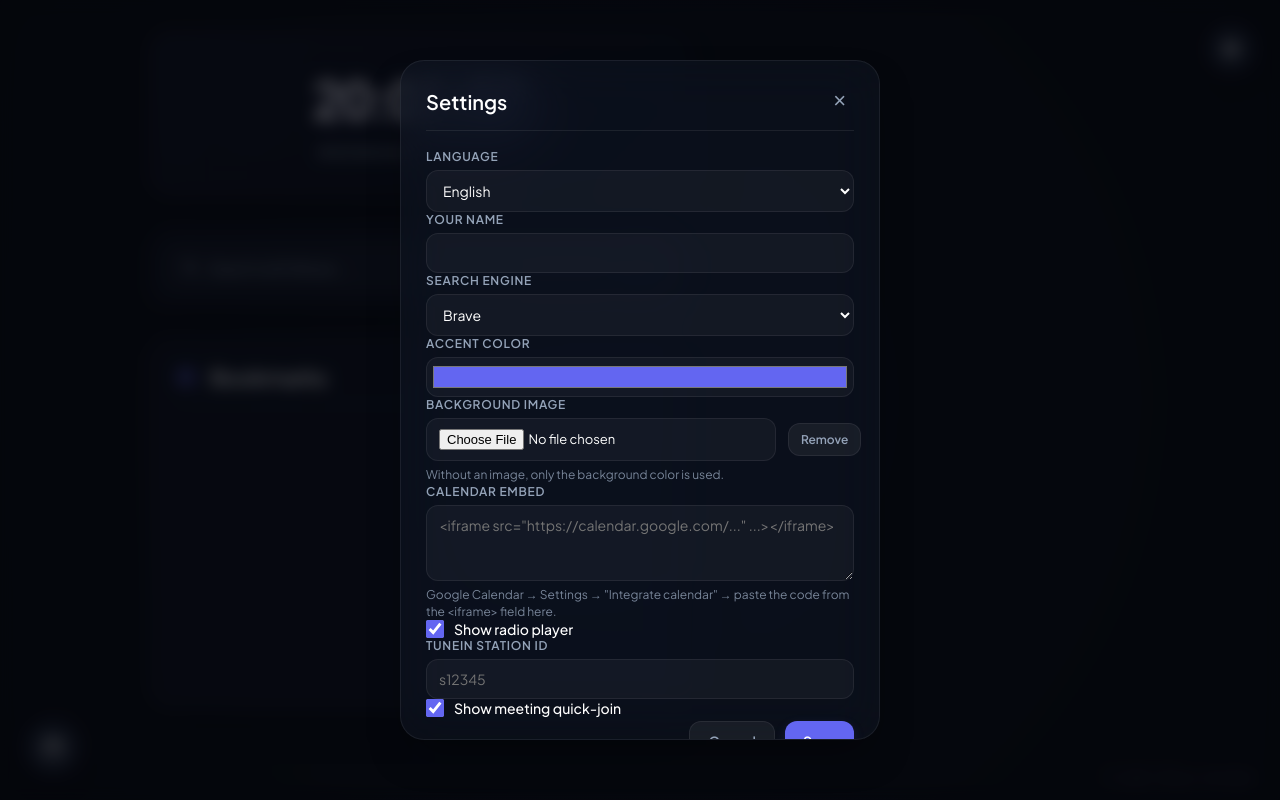
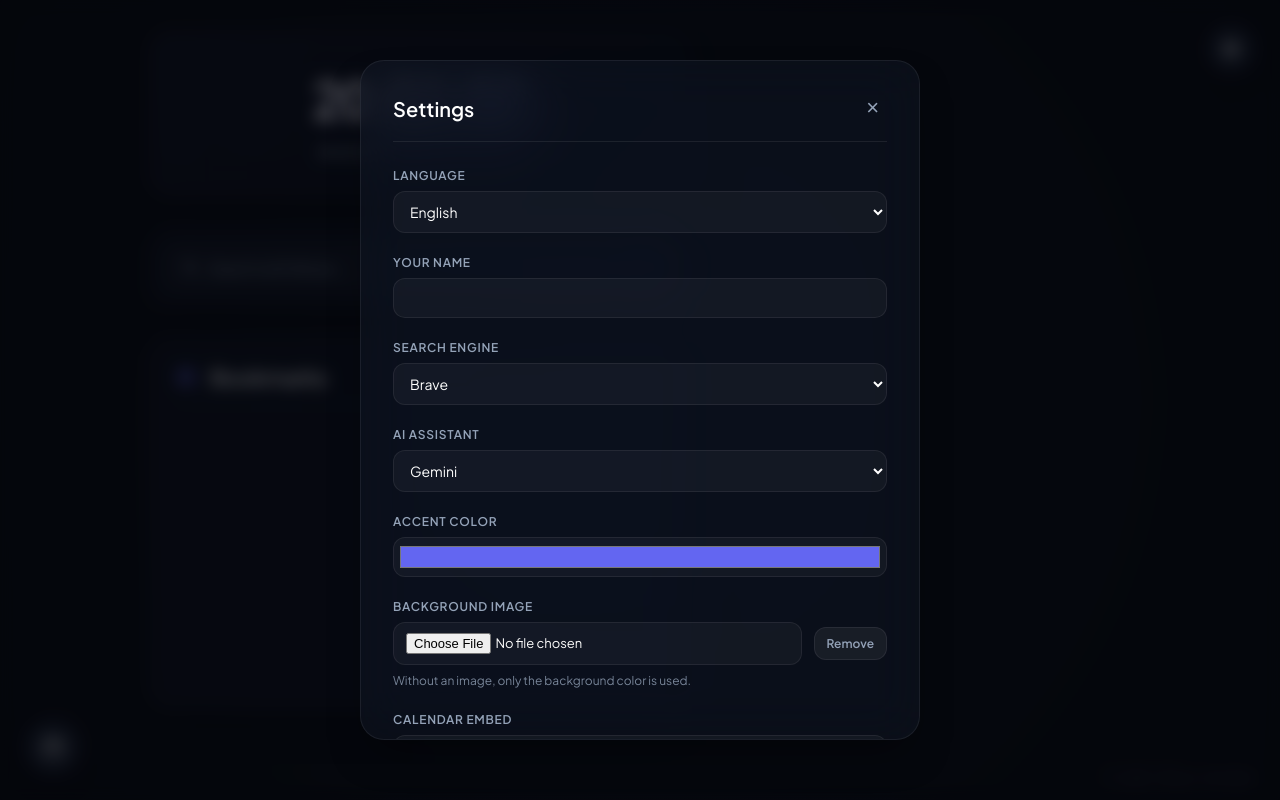
Before and after one commit to Saboti215/dashboard, a browser extension: page index.html in a window 1280 px wide. Both pictures are taken after a click on the button 1231 px from the left and 49 px from the top of the page. Drawn offline with Linux system fonts and the light colour scheme.

Commit message:
Cleanup old code

```diff
--- a/index.html
+++ b/index.html
@@ -54,7 +54,7 @@
                             </svg>
                             <input type="search" name="q" id="search-input" autofocus autocomplete="off">
                         </form>
-                        <a id="gemini-btn" href="https://gemini.google.com/app" data-i18n-title="gemini.title" title="Neuer Gemini-Chat">
+                        <a id="ai-btn" href="https://gemini.google.com/app" data-i18n-title="ai.title" title="Neuer KI-Chat">
                             <svg xmlns="http://www.w3.org/2000/svg" fill="none" viewBox="0 0 24 24" stroke="currentColor">
                                 <path stroke-linecap="round" stroke-linejoin="round" stroke-width="2" d="M12 3l1.912 5.813L20 10.5l-6.088 1.687L12 18l-1.912-5.813L4 10.5l6.088-1.687L12 3z" />
                             </svg>
@@ -123,7 +123,7 @@
 
                 <div id="meetings-list"></div>
 
-                <form id="meeting-form">
+                <form id="meeting-form" class="modal-form">
                     <input type="hidden" id="meeting-id">
                     <input type="hidden" id="meeting-recurrence" value="weekly">
 
@@ -205,7 +205,7 @@
                     <button type="button" class="modal-close" data-i18n-title="close" title="Schließen">&times;</button>
                 </div>
 
-                <form id="settings-form">
+                <form id="settings-form" class="modal-form">
                     <div class="form-row">
                         <label for="settings-language" data-i18n="settings.language">Sprache</label>
                         <select id="settings-language">
@@ -228,6 +228,17 @@
                             <option value="bing">Bing</option>
                             <option value="startpage">Startpage</option>
                             <option value="ecosia">Ecosia</option>
+                        </select>
+                    </div>
+
+                    <div class="form-row">
+                        <label for="settings-ai-assistant" data-i18n="settings.aiAssistant">KI-Assistent</label>
+                        <select id="settings-ai-assistant">
+                            <option value="gemini">Gemini</option>
+                            <option value="chatgpt">ChatGPT</option>
+                            <option value="claude">Claude</option>
+                            <option value="copilot">Copilot</option>
+                            <option value="perplexity">Perplexity</option>
                         </select>
                     </div>
 
--- a/src/dashboard.css
+++ b/src/dashboard.css
@@ -259,8 +259,8 @@ body::after {
     -webkit-appearance: none;
 }
 
-/* Gemini quick-start button */
-#gemini-btn {
+/* AI assistant quick-start button (which assistant it opens is set in Settings) */
+#ai-btn {
     display: flex;
     align-items: center;
     justify-content: center;
@@ -278,12 +278,12 @@ body::after {
                 box-shadow 0.3s;
 }
 
-#gemini-btn svg {
+#ai-btn svg {
     width: 22px;
     height: 22px;
 }
 
-#gemini-btn:hover {
+#ai-btn:hover {
     transform: translateY(-3px);
     background-color: rgba(255, 255, 255, 0.06);
     border-color: var(--card-border-hover);
@@ -605,15 +605,16 @@ body::after {
 
 .modal-card {
     position: relative;
-    width: min(480px, calc(100vw - 50px));
+    width: min(560px, calc(100vw - 50px));
     max-height: 85vh;
     overflow-y: auto;
+    overflow-x: hidden;
     background: var(--card-bg);
     backdrop-filter: blur(25px) saturate(190%);
     -webkit-backdrop-filter: blur(25px) saturate(190%);
     border: 1px solid var(--card-border);
     border-radius: 24px;
-    padding: 25px;
+    padding: 32px;
     box-shadow: 0 20px 40px -15px rgba(0, 0, 0, 0.5);
     transform: translateY(10px) scale(0.98);
     transition: transform 0.3s cubic-bezier(0.16, 1, 0.3, 1);
@@ -629,8 +630,8 @@ body::after {
     justify-content: space-between;
     font-size: 20px;
     font-weight: 600;
-    margin-bottom: 18px;
-    padding-bottom: 14px;
+    margin-bottom: 26px;
+    padding-bottom: 18px;
     border-bottom: 1px solid rgba(255, 255, 255, 0.08);
 }
 
@@ -732,25 +733,30 @@ body::after {
     border-color: rgba(248, 113, 113, 0.4);
 }
 
-/* Meeting form */
-#meeting-form {
+/* Shared form layout, used by both the Meeting form and the Settings form */
+.modal-form {
     display: flex;
     flex-direction: column;
-    gap: 14px;
-    padding-top: 16px;
+    gap: 22px;
+}
+
+/* The meeting form follows the meetings list, so it gets its own divider above it;
+   the settings form follows directly after the modal header and needs none. */
+#meeting-form {
+    padding-top: 20px;
     border-top: 1px solid rgba(255, 255, 255, 0.08);
 }
 
 .form-row {
     display: flex;
     flex-direction: column;
-    gap: 6px;
+    gap: 8px;
 }
 
 .form-row-split {
     display: grid;
     grid-template-columns: 1fr 1fr;
-    gap: 14px;
+    gap: 16px;
 }
 
 .form-row label {
@@ -835,11 +841,13 @@ body::after {
 .form-row-file {
     display: flex;
     align-items: center;
+    flex-wrap: wrap;
     gap: 12px;
 }
 
 .form-row-file input[type="file"] {
     flex: 1;
+    min-width: 0; /* let the (otherwise wide) native file input shrink instead of overflowing */
     font-size: 13px;
 }
 
@@ -887,8 +895,10 @@ body::after {
 .form-actions {
     display: flex;
     justify-content: flex-end;
-    gap: 10px;
+    gap: 12px;
     margin-top: 4px;
+    padding-top: 22px;
+    border-top: 1px solid rgba(255, 255, 255, 0.08);
 }
 
 .btn {
--- a/src/dashboard.js
+++ b/src/dashboard.js
@@ -39,6 +39,7 @@ $(document).ready(() => {
 
         applyLanguage(settings.language);
         applyAccentColor(settings.accentColor);
+        applyAiAssistant(settings.aiAssistant);
         applyBackground();
         loadCalendar(settings);
         loadSearch(settings);
@@ -66,6 +67,7 @@ function getDefaultSettings() {
         userName: "",
         accentColor: "#6366f1",
         searchEngine: "brave",
+        aiAssistant: "gemini",
         calendarIframe: "",
         tuneInId: "",
         radioEnabled: true,
@@ -235,6 +237,23 @@ function loadSearch(settings) {
 function updateSearchPlaceholder(engineKey) {
     const engine = SEARCH_ENGINES[engineKey] || SEARCH_ENGINES.brave;
     $("#search-input").attr("placeholder", t("search.placeholder", { engine: engine.name }));
+}
+
+// ---------------------------------------------------------------------------------------------
+// AI assistant quick-start button
+// ---------------------------------------------------------------------------------------------
+
+const AI_ASSISTANTS = {
+    gemini: { name: "Gemini", url: "https://gemini.google.com/app" },
+    chatgpt: { name: "ChatGPT", url: "https://chatgpt.com/" },
+    claude: { name: "Claude", url: "https://claude.ai/new" },
+    copilot: { name: "Copilot", url: "https://copilot.microsoft.com/" },
+    perplexity: { name: "Perplexity", url: "https://www.perplexity.ai/" }
+};
+
+function applyAiAssistant(assistantKey) {
+    const assistant = AI_ASSISTANTS[assistantKey] || AI_ASSISTANTS.gemini;
+    $("#ai-btn").attr("href", assistant.url);
 }
 
 // ---------------------------------------------------------------------------------------------
@@ -663,6 +682,7 @@ function loadSettingsModal(settings) {
             userName: $("#settings-user-name").val().trim(),
             accentColor: $("#settings-accent-color").val(),
             searchEngine: $("#settings-search-engine").val(),
+            aiAssistant: $("#settings-ai-assistant").val(),
             calendarIframe: $("#settings-calendar-iframe").val().trim(),
             tuneInId: $("#settings-tunein-id").val().trim(),
             radioEnabled: $("#settings-radio-enabled").is(":checked"),
@@ -674,6 +694,7 @@ function loadSettingsModal(settings) {
             AppSettings = newSettings;
             applyLanguage(newSettings.language);
             applyAccentColor(newSettings.accentColor);
+            applyAiAssistant(newSettings.aiAssistant);
             applyBackground();
             loadCalendar(newSettings);
             loadSearch(newSettings);
@@ -700,6 +721,7 @@ function fillSettingsForm(settings) {
     $("#settings-language").val(settings.language);
     $("#settings-user-name").val(settings.userName || "");
     $("#settings-search-engine").val(SEARCH_ENGINES[settings.searchEngine] ? settings.searchEngine : "brave");
+    $("#settings-ai-assistant").val(AI_ASSISTANTS[settings.aiAssistant] ? settings.aiAssistant : "gemini");
     $("#settings-accent-color").val(settings.accentColor || "#6366f1");
     $("#settings-calendar-iframe").val(settings.calendarIframe || "");
     $("#settings-radio-enabled").prop("checked", settings.radioEnabled !== false);
--- a/src/i18n.js
+++ b/src/i18n.js
@@ -26,8 +26,8 @@ const TRANSLATIONS = {
         search: {
             placeholder: "Mit {engine} suchen..."
         },
-        gemini: {
-            title: "Neuer Gemini-Chat"
+        ai: {
+            title: "Neuer KI-Chat"
         },
         radio: {
             panelTitle: "TuneIn Radio",
@@ -71,6 +71,7 @@ const TRANSLATIONS = {
             language: "Sprache",
             userName: "Dein Name",
             searchEngine: "Suchmaschine",
+            aiAssistant: "KI-Assistent",
             accentColor: "Akzentfarbe",
             background: "Hintergrundbild",
             backgroundHint: "Ohne Bild wird nur die Hintergrundfarbe verwendet.",
@@ -96,8 +97,8 @@ const TRANSLATIONS = {
         search: {
             placeholder: "Search with {engine}..."
         },
-        gemini: {
-            title: "New Gemini Chat"
+        ai: {
+            title: "New AI chat"
         },
         radio: {
             panelTitle: "TuneIn Radio",
@@ -141,6 +142,7 @@ const TRANSLATIONS = {
             language: "Language",
             userName: "Your name",
             searchEngine: "Search engine",
+            aiAssistant: "AI assistant",
             accentColor: "Accent color",
             background: "Background image",
             backgroundHint: "Without an image, only the background color is used.",
```
Also changed, not shown: README.de.md (+3 -2 lines), README.md, assets/app_icons/codeclub.png (deleted), assets/app_icons/codingspace.png (deleted), assets/app_icons/docs.png (deleted), assets/app_icons/drive.png (deleted), assets/app_icons/hio.png (deleted), assets/app_icons/magentatv.png (deleted), assets/app_icons/moodle.png (deleted), assets/app_icons/overleaf.png (deleted), assets/app_icons/toggl.png (deleted), assets/app_icons/youtube.png (deleted), assets/app_icons/zoom.png (deleted), assets/bg.jpg (deleted).
